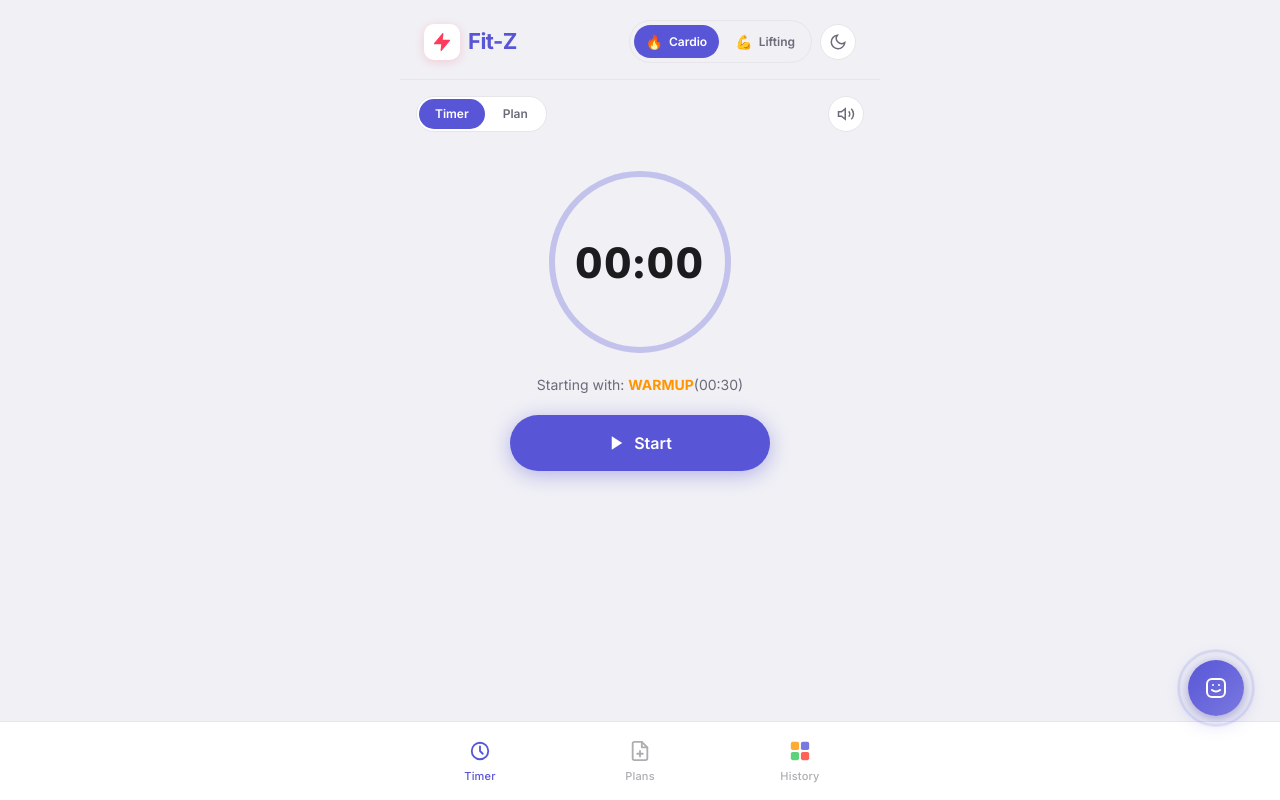
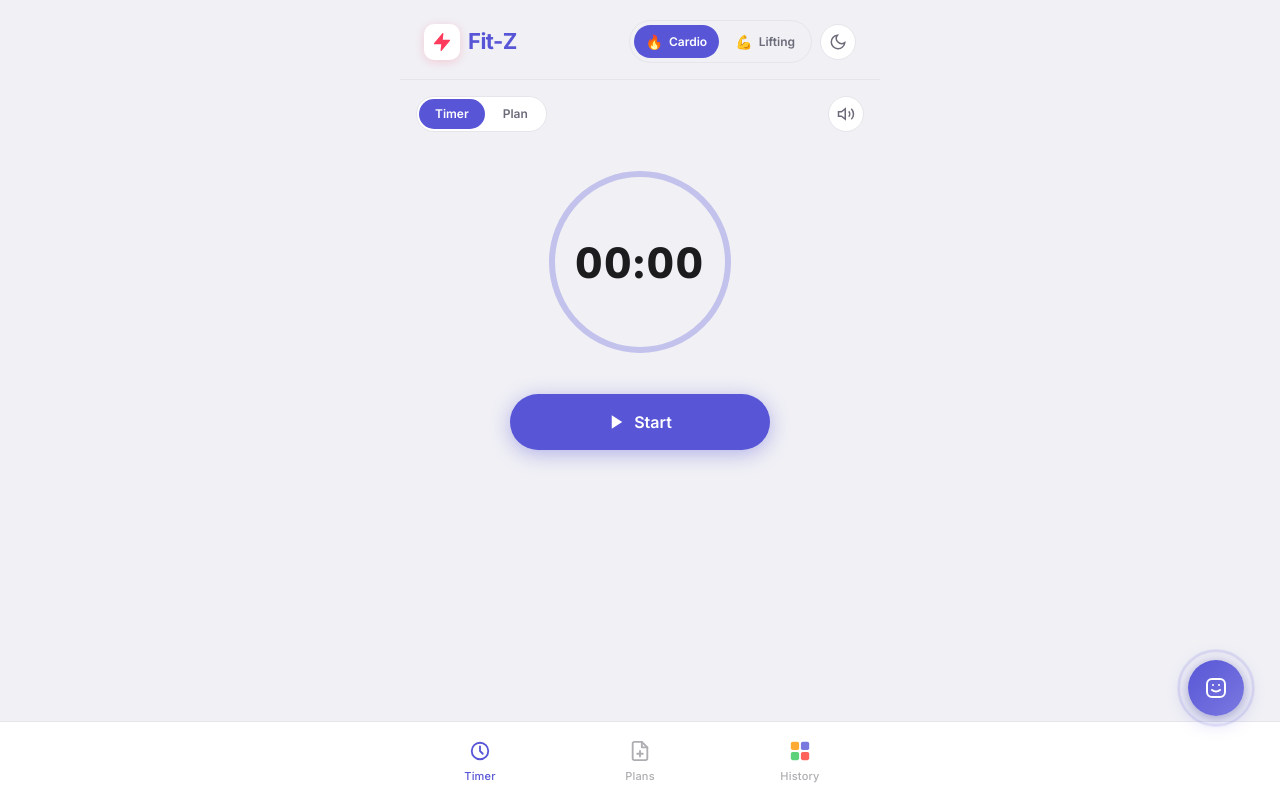
Before and after one commit to SazidAhmed/Kardio, a Nuxt app: page / in a window 1280 px wide. Built offline with nearby package versions, Linux system fonts and the light colour scheme.

Commit message:
preset template removed

```diff
--- a/components/views/CardioPlansView.vue
+++ b/components/views/CardioPlansView.vue
@@ -329,7 +329,7 @@ const defaultForm = {
   cooldownDuration: 30,
   restBetweenSets: 30,
   restBetweenExercises: 60,
-  exercises: [{ id: '1', name: 'New Exercise', duration: 30, sets: 3, color: '#5856d6' }] as WorkoutExercise[],
+  exercises: [] as WorkoutExercise[],
 }
 
 const planForm = reactive({ ...defaultForm })
@@ -343,7 +343,7 @@ function generateExerciseId() {
 function startCreatePlan() {
   editingPlan.value = null
   Object.assign(planForm, { ...defaultForm })
-  planForm.exercises = [{ id: generateExerciseId(), name: 'New Exercise', duration: 30, sets: 3, color: '#5856d6' }]
+  planForm.exercises = []
   showEditor.value = true
 }
 
@@ -370,7 +370,7 @@ function closeEditor() {
 function addExercise() {
   planForm.exercises.push({
     id: generateExerciseId(),
-    name: 'New Exercise',
+    name: '',
     duration: 30,
     sets: 3,
     color: '#5856d6',
--- a/components/views/LiftPlansView.vue
+++ b/components/views/LiftPlansView.vue
@@ -466,9 +466,7 @@ const defaultForm = {
   name: '',
   icon: '💪',
   restBetweenSets: 90,
-  exercises: [
-    { id: `ex_${Date.now()}_1`, name: '', sets: [{ reps: 8, weight: 0, completed: false }] as LiftSet[] }
-  ] as LiftExercise[],
+  exercises: [] as LiftExercise[],
 }
 
 const planForm = ref({ ...JSON.parse(JSON.stringify(defaultForm)) })
@@ -480,7 +478,6 @@ function generateId() {
 
 function resetForm() {
   planForm.value = JSON.parse(JSON.stringify(defaultForm))
-  planForm.value.exercises[0].id = generateId()
 }
 
 function openEditor(plan: LiftPlan) {
--- a/stores/lift.ts
+++ b/stores/lift.ts
@@ -72,54 +72,8 @@ const liftAchievementDefinitions: Omit<LiftAchievement, 'unlocked' | 'unlockedAt
   { id: 'century_sets', name: 'Century Sets', icon: '💯', description: '10 workouts completed' },
 ]
 
-// Default lift plans
-const defaultLiftPlans: LiftPlan[] = [
-  {
-    id: 'push',
-    name: 'Push Day',
-    icon: '💪',
-    description: 'Chest, shoulders & triceps',
-    exercises: [
-      { id: 'pe1', name: 'Bench Press', sets: Array.from({ length: 4 }, () => ({ reps: 8, weight: 60, completed: false })) },
-      { id: 'pe2', name: 'Overhead Press', sets: Array.from({ length: 3 }, () => ({ reps: 8, weight: 40, completed: false })) },
-      { id: 'pe3', name: 'Incline Dumbbell Press', sets: Array.from({ length: 3 }, () => ({ reps: 10, weight: 24, completed: false })) },
-      { id: 'pe4', name: 'Tricep Dips', sets: Array.from({ length: 3 }, () => ({ reps: 12, weight: 0, completed: false })) },
-    ],
-    restBetweenSets: 90,
-    createdAt: new Date().toISOString(),
-    updatedAt: new Date().toISOString(),
-  },
-  {
-    id: 'pull',
-    name: 'Pull Day',
-    icon: '🏋️',
-    description: 'Back & biceps',
-    exercises: [
-      { id: 'ple1', name: 'Deadlift', sets: Array.from({ length: 4 }, () => ({ reps: 5, weight: 80, completed: false })) },
-      { id: 'ple2', name: 'Barbell Row', sets: Array.from({ length: 4 }, () => ({ reps: 8, weight: 50, completed: false })) },
-      { id: 'ple3', name: 'Pull-ups', sets: Array.from({ length: 3 }, () => ({ reps: 8, weight: 0, completed: false })) },
-      { id: 'ple4', name: 'Bicep Curls', sets: Array.from({ length: 3 }, () => ({ reps: 12, weight: 16, completed: false })) },
-    ],
-    restBetweenSets: 90,
-    createdAt: new Date().toISOString(),
-    updatedAt: new Date().toISOString(),
-  },
-  {
-    id: 'legs',
-    name: 'Leg Day',
-    icon: '🦵',
-    description: 'Quads, hamstrings & calves',
-    exercises: [
-      { id: 'le1', name: 'Squat', sets: Array.from({ length: 4 }, () => ({ reps: 8, weight: 70, completed: false })) },
-      { id: 'le2', name: 'Leg Press', sets: Array.from({ length: 3 }, () => ({ reps: 10, weight: 100, completed: false })) },
-      { id: 'le3', name: 'Romanian Deadlift', sets: Array.from({ length: 3 }, () => ({ reps: 8, weight: 60, completed: false })) },
-      { id: 'le4', name: 'Calf Raises', sets: Array.from({ length: 4 }, () => ({ reps: 15, weight: 40, completed: false })) },
-    ],
-    restBetweenSets: 90,
-    createdAt: new Date().toISOString(),
-    updatedAt: new Date().toISOString(),
-  },
-]
+// No preset plans — users start from scratch
+const defaultLiftPlans: LiftPlan[] = []
 
 export const useLiftStore = defineStore('lift', {
   state: () => ({
@@ -369,10 +323,10 @@ export const useLiftStore = defineStore('lift', {
           try {
             this.plans = JSON.parse(stored)
           } catch {
-            this.plans = [...defaultLiftPlans]
+            this.plans = []
           }
         } else {
-          this.plans = [...defaultLiftPlans]
+          this.plans = []
         }
         if (!this.selectedPlanId && this.plans.length > 0) {
           this.selectedPlanId = this.plans[0].id
--- a/stores/workout.ts
+++ b/stores/workout.ts
@@ -119,57 +119,8 @@ const achievementDefinitions: Omit<Achievement, 'unlocked' | 'unlockedAt'>[] = [
   },
 ]
 
-// Default plans for new users
-const defaultPlans: WorkoutPlan[] = [
-  {
-    id: 'beginner',
-    name: 'Beginner',
-    icon: '🌱',
-    description: 'Easy start for beginners',
-    exercises: [
-      { id: 'e1', name: 'Run', duration: 20, sets: 3, color: '#ff3b30' },
-      { id: 'e2', name: 'Walk', duration: 40, sets: 3, color: '#34c759' },
-    ],
-    restBetweenSets: 30,
-    restBetweenExercises: 60,
-    warmupDuration: 30,
-    cooldownDuration: 30,
-    createdAt: new Date().toISOString(),
-    updatedAt: new Date().toISOString(),
-  },
-  {
-    id: 'fatburn',
-    name: 'Fat Burn',
-    icon: '🔥',
-    description: 'High intensity fat burning',
-    exercises: [
-      { id: 'e1', name: 'Run', duration: 30, sets: 4, color: '#ff3b30' },
-      { id: 'e2', name: 'Walk', duration: 30, sets: 4, color: '#34c759' },
-    ],
-    restBetweenSets: 30,
-    restBetweenExercises: 60,
-    warmupDuration: 30,
-    cooldownDuration: 30,
-    createdAt: new Date().toISOString(),
-    updatedAt: new Date().toISOString(),
-  },
-  {
-    id: 'hiitbeast',
-    name: 'HIIT Beast',
-    icon: '⚡',
-    description: 'Maximum intensity training',
-    exercises: [
-      { id: 'e1', name: 'Run', duration: 40, sets: 5, color: '#ff3b30' },
-      { id: 'e2', name: 'Walk', duration: 20, sets: 5, color: '#34c759' },
-    ],
-    restBetweenSets: 30,
-    restBetweenExercises: 60,
-    warmupDuration: 30,
-    cooldownDuration: 30,
-    createdAt: new Date().toISOString(),
-    updatedAt: new Date().toISOString(),
-  },
-]
+// No preset plans — users start from scratch
+const defaultPlans: WorkoutPlan[] = []
 
 export const useWorkoutStore = defineStore('workout', {
   state: () => ({
@@ -251,11 +202,6 @@ export const useWorkoutStore = defineStore('workout', {
       const plan = this.selectedPlan
       if (!plan || state.currentExerciseIndex >= plan.exercises.length) return null
       return plan.exercises[state.currentExerciseIndex]
-    },
-
-    // Check if user has any custom plans
-    hasCustomPlans(state): boolean {
-      return state.plans.some(p => !['beginner', 'fatburn', 'hiitbeast'].includes(p.id))
     },
 
     isFavorite(state) {
@@ -505,18 +451,16 @@ export const useWorkoutStore = defineStore('workout', {
           try {
             this.plans = JSON.parse(stored)
           } catch {
-            this.plans = [...defaultPlans]
+            this.plans = []
           }
         } else {
-          // First time - use defaults
-          this.plans = [...defaultPlans]
+          this.plans = []
         }
-        // Select first plan if none selected
         if (!this.selectedPlanId && this.plans.length > 0) {
           this.selectedPlanId = this.plans[0].id
         }
       } else {
-        this.plans = [...defaultPlans]
+        this.plans = []
       }
     },
 
```
